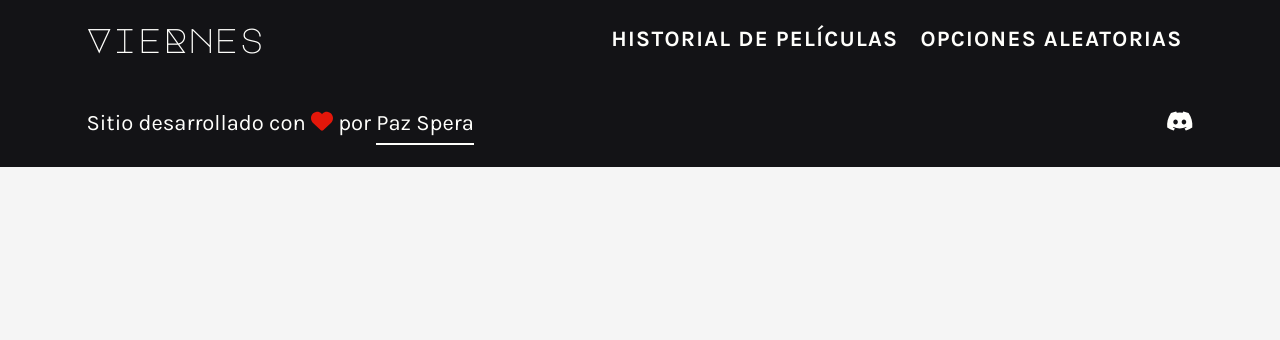
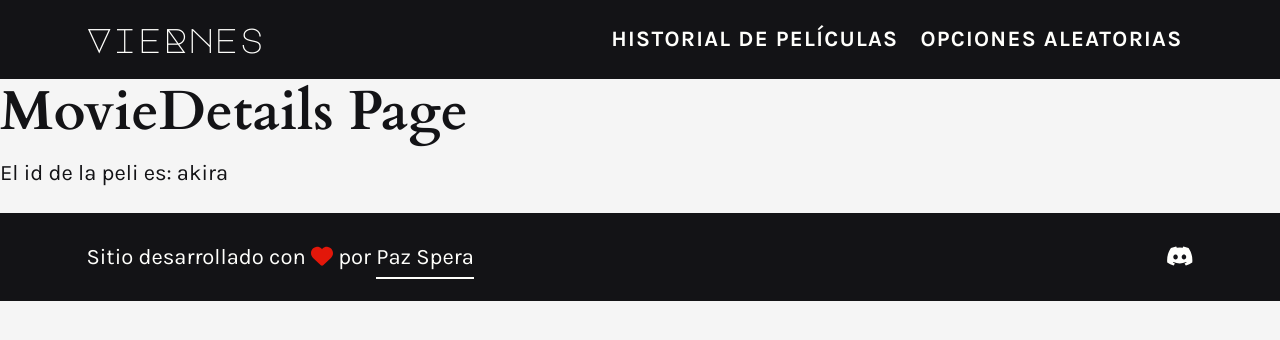
Before and after one commit to pazspera/viernes-vue, a Vue app in the folder viernes-vue/: page /peliculas/akira in a window 1280 px wide. Shown: the top 340 px of the page. Built offline with nearby package versions, Linux system fonts and the light colour scheme.

Commit message:
Agregué que en las MovieCards se pase el id mediante el  y que se muestre MovieDetailsView

```diff
--- a/viernes-vue/src/components/MovieCardComponent.vue
+++ b/viernes-vue/src/components/MovieCardComponent.vue
@@ -4,8 +4,8 @@
     <div class="card-body card-pelicula__contenido">
       <h3 class="card-pelicula__titulo">
         <!-- No funcionó el :to, hay que ver cómo pasarle el id -->
-        <!-- <router-link :to="{ name: movie.id}" class="stretched-link">{{ movie.name }} ({{ movie.year }})</router-link> -->
-        <a href="pages/peliculas/carrie.html" class="stretched-link">{{ movie.name }} ({{ movie.year }})</a>
+        <router-link :to="{ name: 'MovieDetails', params: { id: movie.id } }" class="stretched-link">{{ movie.name }} ({{ movie.year }})</router-link>
+        <!-- <a href="pages/peliculas/carrie.html" class="stretched-link">{{ movie.name }} ({{ movie.year }})</a> -->
       </h3>
     </div>
   </div>
--- a/viernes-vue/src/router/index.js
+++ b/viernes-vue/src/router/index.js
@@ -2,6 +2,7 @@ import { createRouter, createWebHistory } from "vue-router";
 import HomeView from "../views/HomeView.vue";
 import HistorialView from "../views/HistorialView.vue";
 import OpcionesAleatoriasView from "../views/OpcionesAleatoriasView.vue";
+import MovieDetailsView from "../views/MovieDetailsView.vue";
 
 const routes = [
   {
@@ -42,6 +43,13 @@ const routes = [
     path: "/pages/seleccion_peliculas.html",
     redirect: "/opciones-aleatorias",
   },
+  {
+    // MovieDetails, se va ir reemplazando el contenido
+    // con el id de la película
+    path: "/peliculas/:id",
+    name: "MovieDetails",
+    component: MovieDetailsView,
+  },
 ];
 
 const router = createRouter({
--- /dev/null
+++ b/viernes-vue/src/views/MovieDetailsView.vue
@@ -0,0 +1,12 @@
+<template>
+  <h1>MovieDetails Page</h1>
+  <p>El id de la peli es: {{ $route.params.id }}</p>
+</template>
+
+<script>
+export default {
+  name: "MovieDetailsView",
+};
+</script>
+
+<style></style>
```
